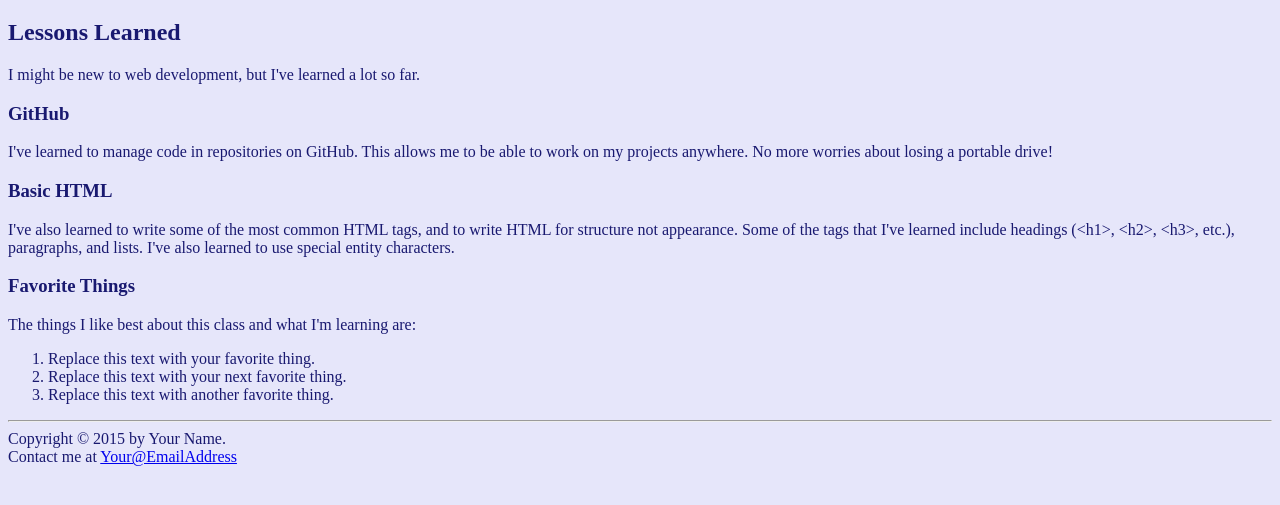
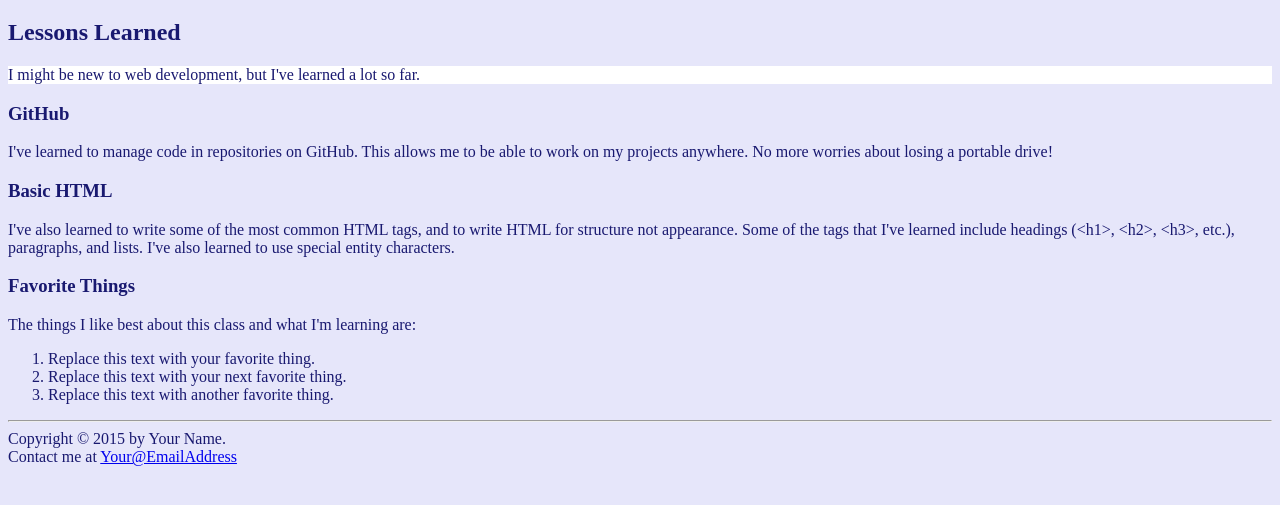
Before and after one commit to ya0547mu/css-cascade, a plain HTML site: page index.html in a window 1280 px wide. Shown: the part 61-566 px from the top of the page. Drawn offline with Linux system fonts and the light colour scheme.

Commit message:
Cody Boeshans

```diff
--- a/index.html
+++ b/index.html
@@ -13,7 +13,8 @@
 
 <main>
     <h2>Lessons Learned</h2>
-    <p>I might be new to web development, but I've learned a lot so far.</p>
+    <p id="content">
+        I might be new to web development, but I've learned a lot so far.</p>
 
     <h3>GitHub</h3>
     <p>
--- a/style.css
+++ b/style.css
@@ -2,3 +2,9 @@ body {
    background-color: #E6E6FA;
    color: #191970;
 }
+p { background-color: #A6C6DF }
+#content { background-color: white }
+#rule { background-color: red}
+main p {
+    background-color: inherit;
+}
```
